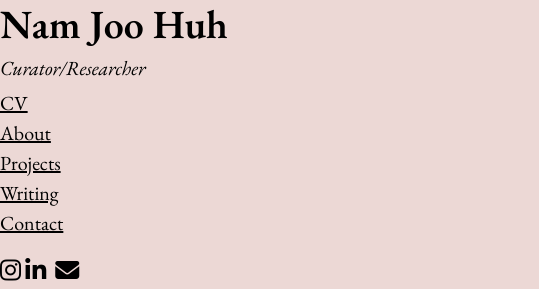
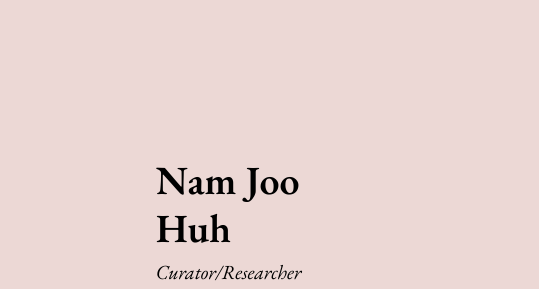
Before and after one commit to anna-rosew/Nam_Portfolio, a plain HTML site: page index.html in a window 1280 px wide. Shown: the top 289 px of the page, 0-539 px from the left. Drawn offline with nearby package versions, Linux system fonts and the light colour scheme; grey boxes are pictures that could not be loaded.

Commit message:
padding-hero in index.html

```diff
--- a/src/styles.css
+++ b/src/styles.css
@@ -50,6 +50,9 @@ p {
   font-family: "Nunito Sans", sans-serif;
 }
 
+.hero-text {
+  padding: 30%;
+}
 .hero-menu {
   font-size: 20px;
   font-weight: 400px;
```
